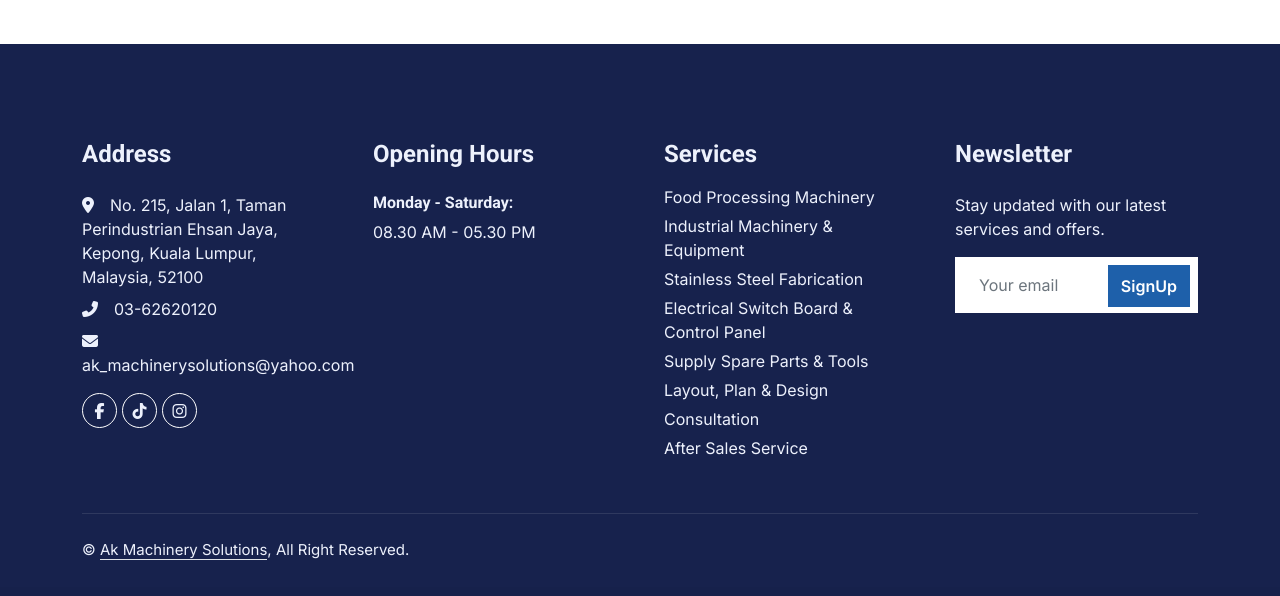
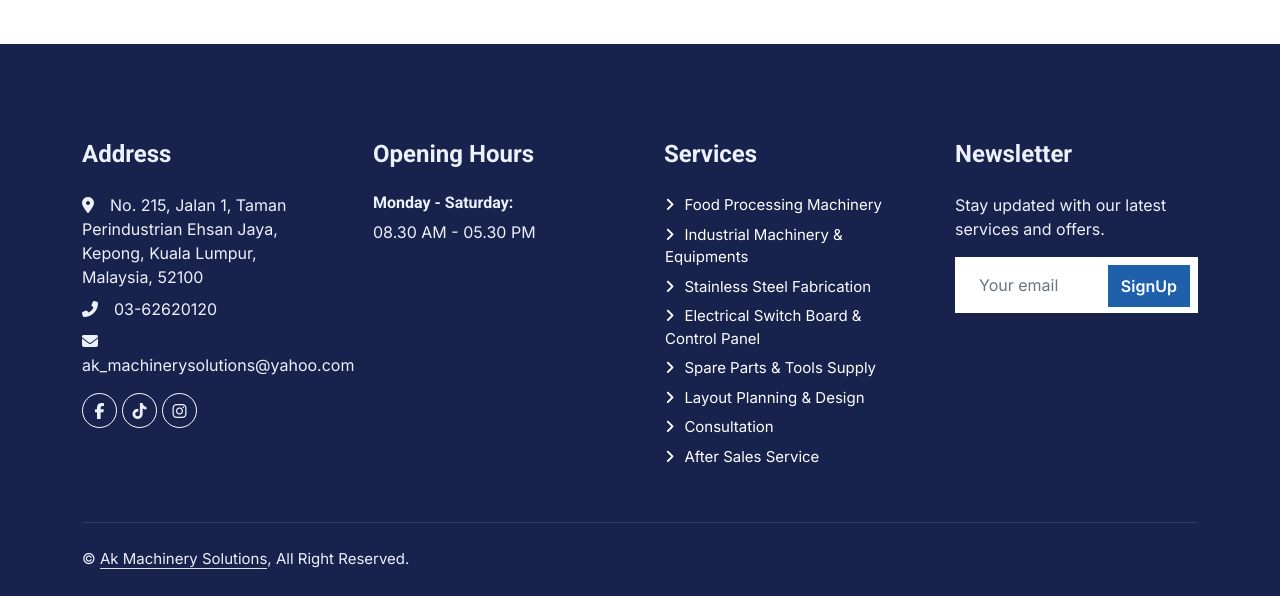
Before and after one commit to pororocomel/AKMachinery, a PHP site: page /index.php in a window 1280 px wide. Shown: the part 985-1581 px from the top of the page. Before the commit the page ends 1545 px from the top, so only its background shows below. Run offline with PHP 8.4, Linux system fonts and the light colour scheme; data that the repository does not hold is empty; some libraries are stand-ins or nearby versions.

Commit message:
update layout

```diff
--- a/layout.php
+++ b/layout.php
@@ -119,17 +119,15 @@
                     <p class="mb-4">08.30 AM - 05.30 PM</p>
                 </div>
                 <div class="col-lg-3 col-md-6">
-                    <h4 class="text-light mb-3">Services</h4>
-                    <ul style="list-style: none; padding: 0; margin: 0;">
-                        <li style="margin-bottom: 5px;">Food Processing Machinery</li>
-                        <li style="margin-bottom: 5px;">Industrial Machinery & Equipment</li>
-                        <li style="margin-bottom: 5px;">Stainless Steel Fabrication</li>
-                        <li style="margin-bottom: 5px;">Electrical Switch Board & Control Panel</li>
-                        <li style="margin-bottom: 5px;">Supply Spare Parts & Tools</li>
-                        <li style="margin-bottom: 5px;">Layout, Plan & Design</li>
-                        <li style="margin-bottom: 5px;">Consultation</li>
-                        <li style="margin-bottom: 5px;">After Sales Service</li>
-                    </ul>
+                    <h4 class="text-light mb-4">Services</h4>
+                    <a class="btn btn-link" href="">Food Processing Machinery</a>
+                    <a class="btn btn-link" href="">Industrial Machinery & Equipments</a>
+                    <a class="btn btn-link" href="">Stainless Steel Fabrication</a>
+                    <a class="btn btn-link" href="">Electrical Switch Board & Control Panel</a>
+                    <a class="btn btn-link" href="">Spare Parts & Tools Supply</a>
+                    <a class="btn btn-link" href="">Layout Planning & Design</a>
+                    <a class="btn btn-link" href="">Consultation</a>
+                    <a class="btn btn-link" href="">After Sales Service</a>
                 </div>
                 <div class="col-lg-3 col-md-6">
                     <h4 class="text-light mb-4">Newsletter</h4>
```
